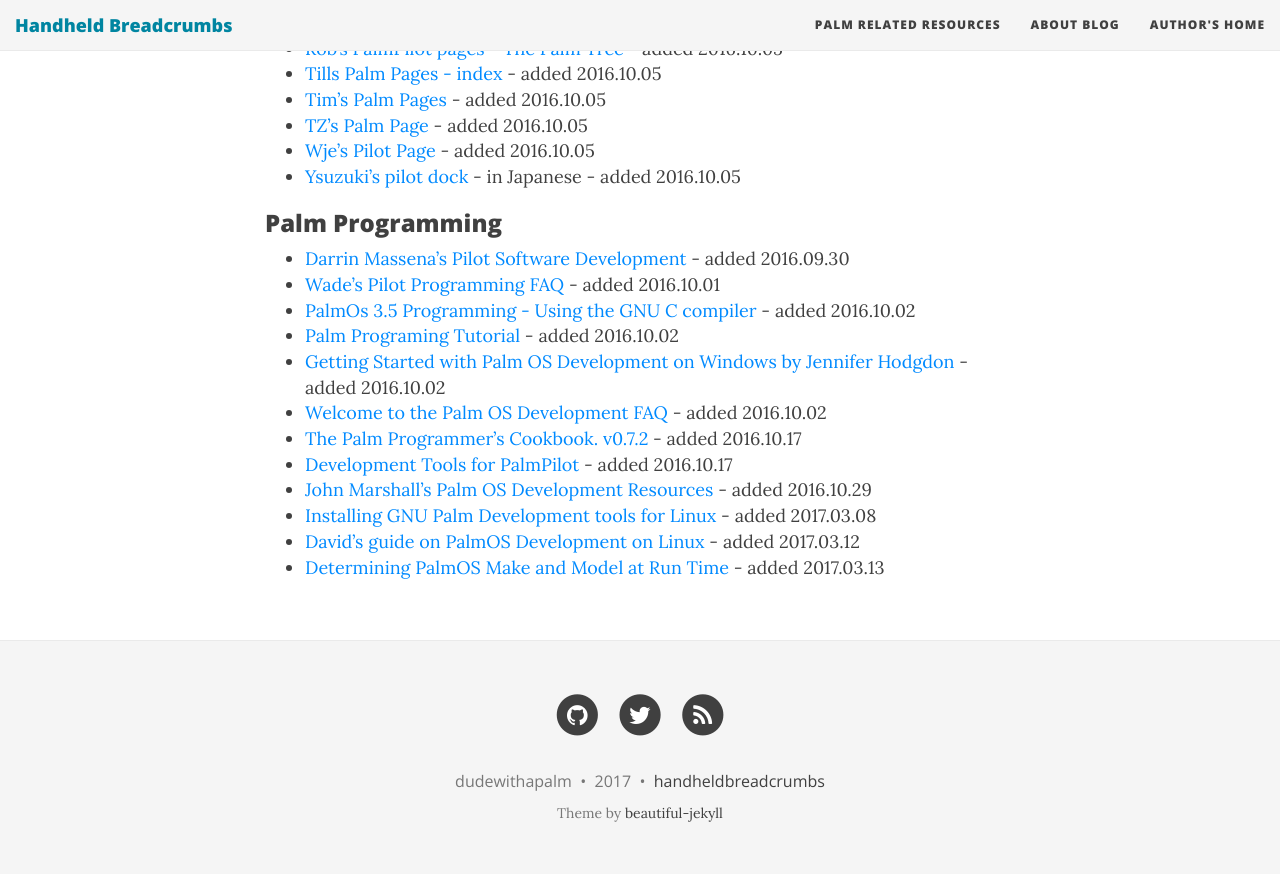
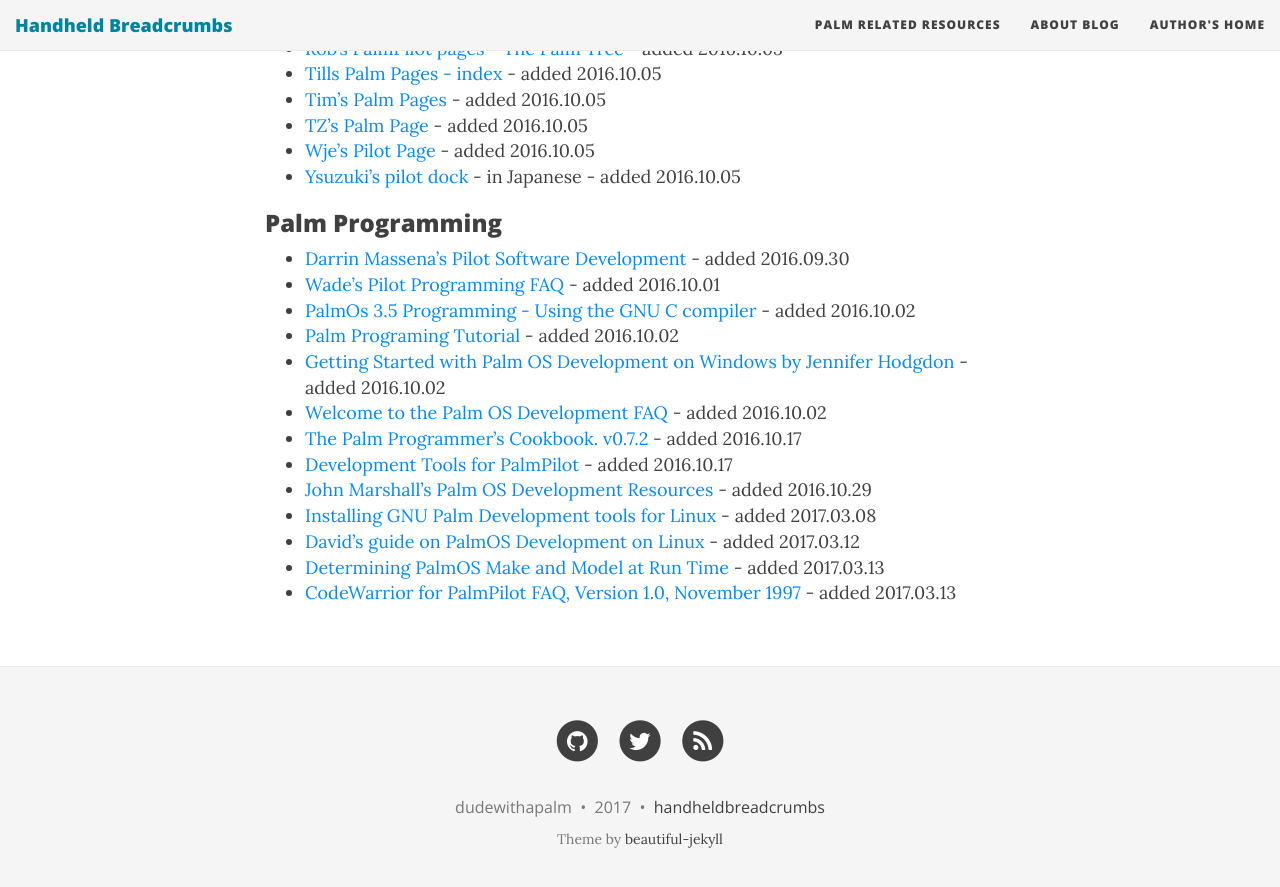
Before and after one commit to handheldbreadcrumbs/handheldbreadcrumbs.github.io, a Jekyll site: the page built from palmresources.md, in a window 1280 px wide and 900 px high, scrolled down 1820 px. Shown: the top 887 px of the window. Built offline with Jekyll 4.4.1, drawn with Linux system fonts in a browser that asks for light colours; nearby versions of some CDN libraries.

Commit message:
latest additions

```diff
--- a/palmresources.md
+++ b/palmresources.md
@@ -83,3 +83,4 @@
 * [Installing GNU Palm Development tools for Linux](http://web.archive.org/web/20040905110119/http://www.titrax.com/devel/Installing-tools.html){:target="_blank"} - added 2017.03.08
 * [David's guide on PalmOS Development on Linux](http://web.archive.org/web/20010224003316/http://lisas.de/~david/palmos/){:target="_blank"} - added 2017.03.12
 * [Determining PalmOS Make and Model at Run Time](http://web.archive.org/web/20070208110924/http://www.mobilegeographics.com/dev/devices.php){:target="_blank"} - added 2017.03.13
+* [CodeWarrior for PalmPilot FAQ, Version 1.0, November 1997](http://web.archive.org/web/19980119061851/http://www.metrowerks.com/games/pilot/faq.html){:target="_blank"} - added 2017.03.13
```
